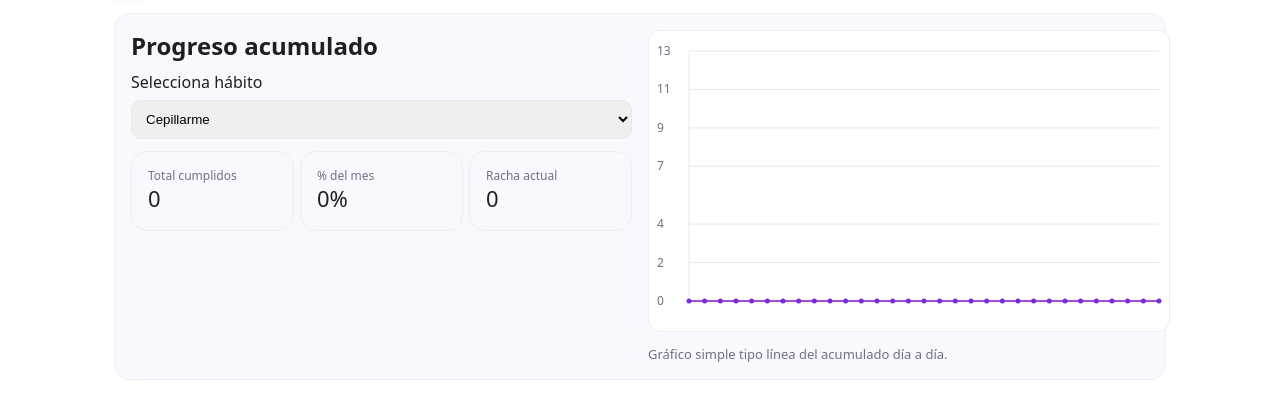
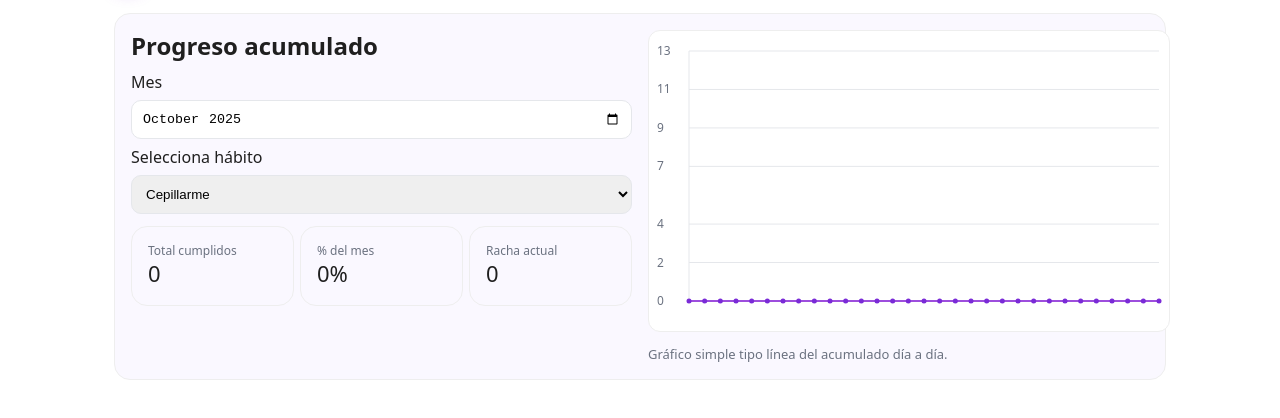
Before and after one commit to juanqui2907/OrdIA, a plain HTML site: page index.html in a window 1280 px wide. Both pictures are taken after a click on the button "Progreso". Shown: the part 72-490 px from the top of the page. Drawn offline with Linux system fonts and the light colour scheme.

Commit message:
progreso

```diff
--- a/index.html
+++ b/index.html
@@ -76,6 +76,9 @@
       <div class="panel grid cols-2">
         <div>
           <h2 style="margin:0 0 10px">Progreso acumulado</h2>
+          <label for="progressMonth" style="display:block;margin-bottom:6px">Mes</label>
+          <input id="progressMonth" type="month"
+            style="padding:10px;border:1px solid #e5e7eb;border-radius:10px;width:100%;margin-bottom:8px" />
           <label for="progressHabitSel" style="display:block;margin-bottom:6px">Selecciona hábito</label>
           <select id="progressHabitSel" style="padding:10px;border:1px solid #e5e7eb;border-radius:10px;width:100%"></select>
           <div class="progress-meta" style="margin-top:12px">
--- a/js/progress.js
+++ b/js/progress.js
@@ -1,6 +1,6 @@
 import { store } from './store.js';
 
-const HABITS_KEY = 'habits_v2';
+const HABITS_KEY  = 'habits_v2';
 const HABIT_CFG_KEY = 'habit_cfg_v2';
 
 function daysInMonth(ym){
@@ -8,22 +8,19 @@ function daysInMonth(ym){
   return new Date(y,m,0).getDate();
 }
 
-// Une nombres de hábitos desde cfg.habits y lo que encuentre en data[month]
+// lee cfg+data y devuelve lista de hábitos fusionando cfg.habits + claves en data[ym][día]
 function getHabitListFromStore(){
   const cfg = store.get(HABIT_CFG_KEY, { month:new Date().toISOString().slice(0,7), habits:[] });
   const data = store.get(HABITS_KEY, {});
   const ym   = cfg.month;
 
   const fromCfg = Array.isArray(cfg.habits) ? cfg.habits : [];
-
   const fromData = new Set();
   const days = data?.[ym] ? Object.keys(data[ym]) : [];
   if (days.length){
-    // toma el primer día que tenga registros y extrae sus claves (nombres de hábitos)
     const d = days[0];
     Object.keys(data[ym][d] || {}).forEach(h => fromData.add(h));
   }
-
   const merged = Array.from(new Set([ ...fromCfg, ...fromData ])).filter(Boolean);
   return { cfg, data, ym, habits: merged };
 }
@@ -35,7 +32,30 @@ export function initProgress(){
   const metaTotal  = document.getElementById('metaTotal');
   const metaPct    = document.getElementById('metaPct');
   const metaStreak = document.getElementById('metaStreak');
-  const monthPicker = document.getElementById('monthPicker'); // vive en Hábitos (pero está en el DOM)
+
+  // mes de Hábitos (existe aunque estés en otra pestaña)
+  const habitsMonthPicker = document.getElementById('monthPicker');
+  // nuevo: mes local de Progreso
+  const progressMonthPicker = document.getElementById('progressMonth');
+
+  // helper: establece el mes en el store y sincroniza ambos inputs
+  function setMonth(ym){
+    const cfg = store.get(HABIT_CFG_KEY, { month:ym, habits:[] });
+    cfg.month = ym;
+    store.set(HABIT_CFG_KEY, cfg);
+
+    if (habitsMonthPicker) habitsMonthPicker.value = ym;
+    if (progressMonthPicker) progressMonthPicker.value = ym;
+
+    // avisa a quien escuche (Hábitos/Progreso)
+    document.dispatchEvent(new CustomEvent('habits:month'));
+  }
+
+  function getMonth(){
+    // prioridad: input de Progreso si tiene valor, si no, cfg.month
+    const cfg = store.get(HABIT_CFG_KEY, { month:new Date().toISOString().slice(0,7), habits:[] });
+    return progressMonthPicker?.value || cfg.month;
+  }
 
   function drawEmptyChart(msg){
     const W = chart.width, H = chart.height;
@@ -51,6 +71,11 @@ export function initProgress(){
 
   function fillOptions(){
     const { cfg, habits } = getHabitListFromStore();
+
+    // sincroniza el input local con el mes actual
+    if (progressMonthPicker && !progressMonthPicker.value) {
+      progressMonthPicker.value = cfg.month;
+    }
 
     sel.innerHTML = '';
     if (!habits.length){
@@ -68,7 +93,7 @@ export function initProgress(){
       sel.appendChild(opt);
     });
 
-    // Si cfg.habits estaba vacío pero detectamos hábitos en data, sincroniza cfg
+    // si cfg.habits estaba vacío pero hay hábitos en data, sincroniza cfg
     if ((!cfg.habits || !cfg.habits.length) && habits.length){
       cfg.habits = habits;
       store.set(HABIT_CFG_KEY, cfg);
@@ -79,7 +104,7 @@ export function initProgress(){
 
   function drawProgress(){
     const { cfg, data } = getHabitListFromStore();
-    const ym = monthPicker?.value || cfg.month;
+    const ym = getMonth() || cfg.month;
 
     if (!sel.options.length || sel.options[0].disabled){
       drawEmptyChart('Añade un hábito en la pestaña “Hábitos”.');
@@ -113,27 +138,25 @@ export function initProgress(){
     ctx.fillStyle = '#6b7280'; ctx.font = '12px system-ui'; ctx.textAlign = 'left';
     for(let i=0;i<=steps;i++){
       const yVal = Math.round(maxY*i/steps);
-      const y = mapY(yVal, maxY, H);
+      const y = bottomMapY(yVal, maxY, H);
       ctx.fillText(String(yVal), 8, y+4);
       ctx.beginPath(); ctx.moveTo(40,y); ctx.lineTo(W-10,y); ctx.stroke();
     }
 
-    // línea
     const accent = getComputedStyle(document.documentElement).getPropertyValue('--accent').trim() || '#9d4edd';
     ctx.strokeStyle = accent;
     ctx.lineWidth = 2;
     ctx.beginPath();
     series.forEach((v,idx)=>{
       const x = mapX(idx+1, days, W);
-      const y = mapY(v, maxY, H);
+      const y = bottomMapY(v, maxY, H);
       if(idx===0) ctx.moveTo(x,y); else ctx.lineTo(x,y);
     });
     ctx.stroke();
 
-    // puntos
     ctx.fillStyle = '#7a2bd7';
     series.forEach((v,idx)=>{
-      const x = mapX(idx+1, days, W), y = mapY(v, maxY, H);
+      const x = mapX(idx+1, days, W), y = bottomMapY(v, maxY, H);
       ctx.beginPath(); ctx.arc(x,y,2.5,0,Math.PI*2); ctx.fill();
     });
 
@@ -141,23 +164,38 @@ export function initProgress(){
       const left=40, right=width-10;
       return left + (right-left)*(day-1)/(totalDays-1 || 1);
     }
-    function mapY(val,maxVal,height){
+    function bottomMapY(val,maxVal,height){
       const top=20, bottom=height-30;
       return bottom - (bottom-top)*(val/(maxVal||1));
     }
   }
 
+  // eventos
   sel.addEventListener('change', drawProgress);
 
-  // Refresca cuando cambian cosas en Hábitos
+  // cuando cambies el mes desde Progreso, actualizamos store y el picker de Hábitos
+  progressMonthPicker?.addEventListener('change', (e)=>{
+    const ym = e.target.value;
+    if (ym) setMonth(ym);
+    fillOptions();
+  });
+
+  // si cambias el mes desde Hábitos, sincroniza el input de Progreso
+  document.addEventListener('habits:month', ()=>{
+    const cfg = store.get(HABIT_CFG_KEY, { month:new Date().toISOString().slice(0,7), habits:[] });
+    if (progressMonthPicker) progressMonthPicker.value = cfg.month;
+    fillOptions();
+  });
+
+  // refrescos típicos
   document.addEventListener('habits:changed', fillOptions);
-  document.addEventListener('habits:month',   ()=>{ fillOptions(); });
   document.addEventListener('habits:data',    drawProgress);
 
-  // Refresca al activar la pestaña Progreso (por si abriste directo allí)
   const progressBtn = document.querySelector('.tab-btn[data-tab="progress"]');
   progressBtn?.addEventListener('click', fillOptions);
 
-  // Init
+  // init
+  const cfg = store.get(HABIT_CFG_KEY, { month:new Date().toISOString().slice(0,7), habits:[] });
+  if (progressMonthPicker) progressMonthPicker.value = cfg.month;
   fillOptions();
 }
```
